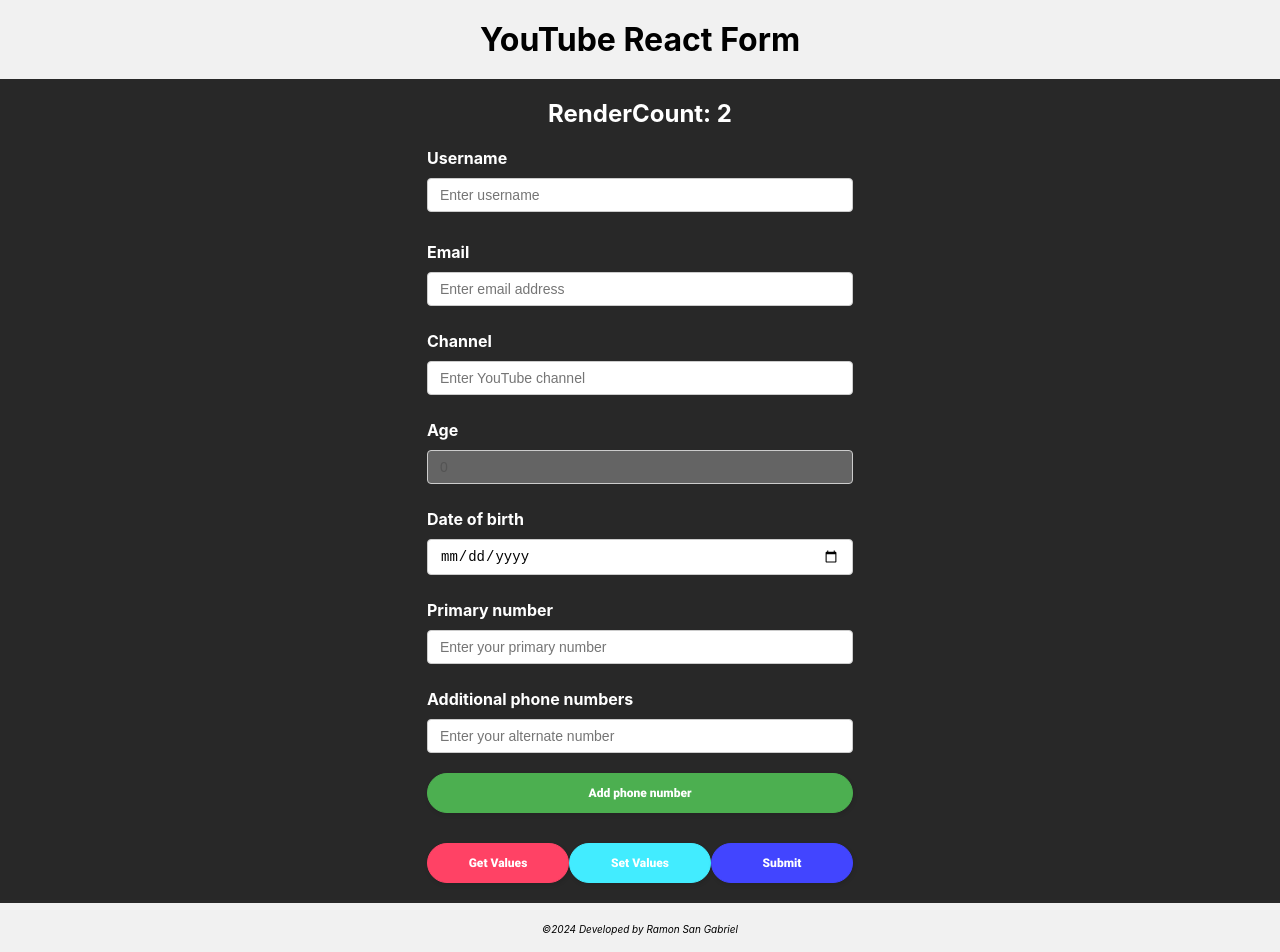
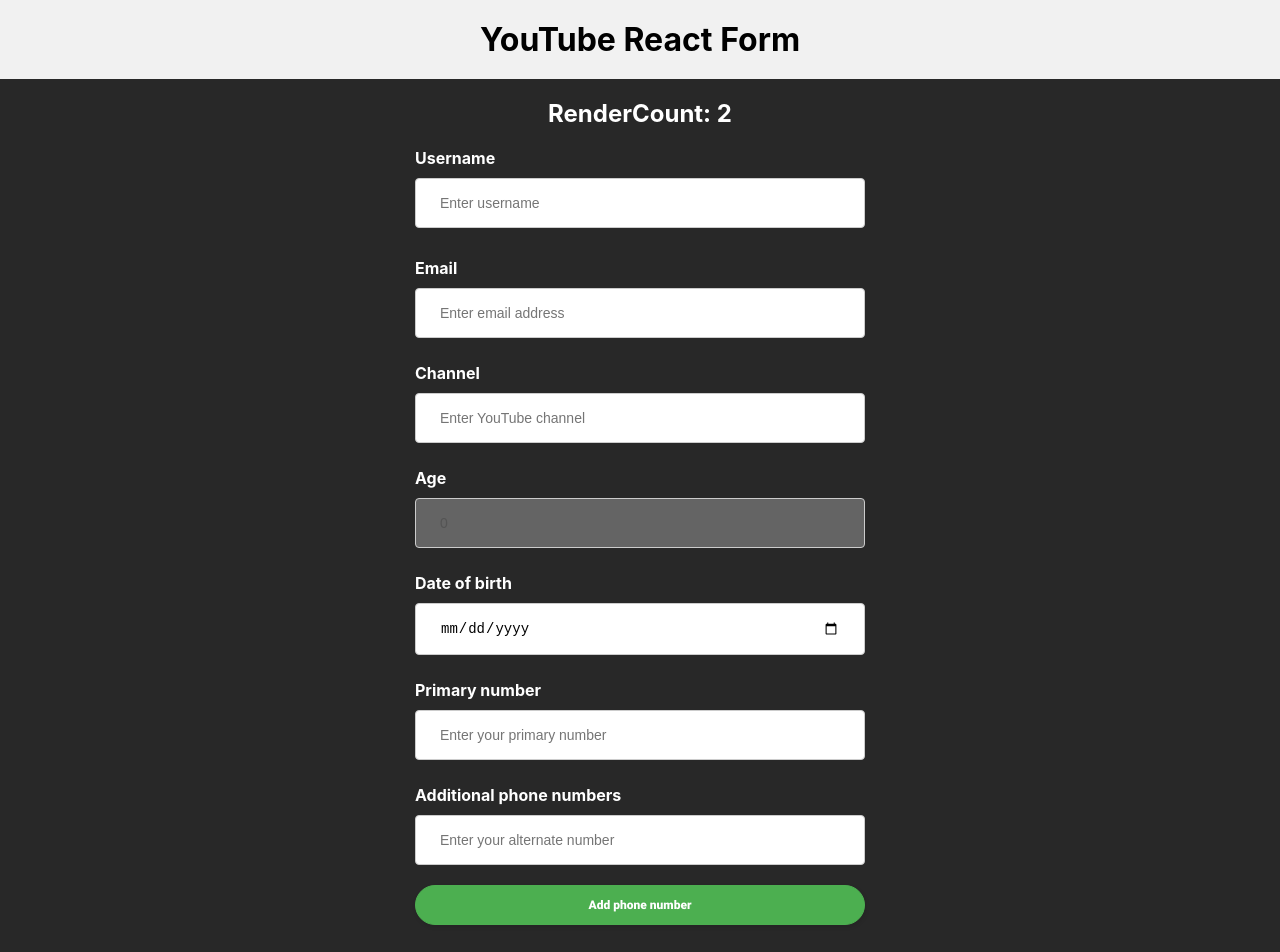
Before and after one commit to RamonSanGabriel/goit-react-hw-02-phonebook3, a React (Create React App) app: page / in a window 1280 px wide. Shown: the top 952 px of the page. Built offline with nearby package versions, Linux system fonts and the light colour scheme.

Commit message:
padding margin

```diff
--- a/src/components/YoutubeForm/YouTubeForm.jsx
+++ b/src/components/YoutubeForm/YouTubeForm.jsx
@@ -1,6 +1,6 @@
 import { useForm, useFieldArray } from 'react-hook-form';
 // import { DevTool } from '@hookform/devtools';
-import { btnContainer } from '../../data/submitBtnStyle';
+import { btnContainer } from '../../data/buttons';
 import css from './YouTubeForm.module.css';
 import SubmitBtn from 'components/Buttons/SubmitBtn/SubmitBtn';
 import GetValueBtn from 'components/Buttons/GetValueBtn/GetValueBtn';
@@ -81,8 +81,7 @@ const YouTubeForm = () => {
   renderCounter++;
 
   return (
-    <div>
-      <div>
+    <>
       <div className={css.container}>
         <h2>RenderCount: {renderCounter / 2}</h2>
         <form onSubmit={handleSubmit(onSubmit, onError)} noValidate>
@@ -267,8 +266,7 @@ const YouTubeForm = () => {
         </form>
         {/* <DevTool control={control} /> */}
       </div>
-      </div>
-    </div>
+    </>
   );
 };
 
--- a/src/components/YoutubeForm/YouTubeForm.module.css
+++ b/src/components/YoutubeForm/YouTubeForm.module.css
@@ -2,13 +2,17 @@ h2 {
   margin-bottom: 20px;
 }
 .container {
-  display: flex;
-  flex-direction: column;
-  justify-content: center;
-  align-items: center;
-  padding: 0 20px;
+  padding: 0 3px;
   color: #fff;
   background-color: #282828;
+
+  @media (width > 767px) {
+    display: flex;
+    flex-direction: column;
+    justify-content: center;
+    align-items: center;
+    padding: 0 20px;
+  }
 }
 .errors {
   color: red;
--- /dev/null
+++ b/src/data/buttons.js
@@ -0,0 +1,4 @@
+export const btnContainer = {
+  display: 'inline-flex',
+  // gridTemplateColumns: '1fr 1fr 1fr',
+};
--- a/src/data/submitBtnStyle.js
+++ /dev/null
@@ -1,4 +0,0 @@
-export const btnContainer = {
-  display: 'grid',
-  gridTemplateColumns: 'repeat(3, 3fr)',
-};
--- a/src/index.css
+++ b/src/index.css
@@ -27,14 +27,14 @@ input[type='date'],
 input[type='phone'] {
   display: block;
   /* width: 100%; */
-  padding: 6px 12px;
+  padding: 14px 24px;
   font-size: 14px;
   line-height: 1.42857143;
   background-image: none;
   border: 1px solid #ccc;
   border-radius: 4px;
   outline: none;
-  /* margin: 10px auto; */
+  /* margin: 0px auto; */
 
   @media (width > 767px) {
     margin: 0;
@@ -59,7 +59,7 @@ button {
   line-height: 0.75rem;
   min-height: 40px;
   outline: 0;
-  padding: 12px 34px;
+  padding: 12px 24px;
   text-align: center;
   text-rendering: geometricprecision;
   text-transform: none;
@@ -68,7 +68,7 @@ button {
   touch-action: manipulation;
   vertical-align: middle;
   margin: 10px 0 20px;
-  width: 100%;
+  /* width: 100%; */
 
   &:hover,
   &:active {
@@ -77,6 +77,7 @@ button {
     color: #ff4742;
   }
 }
+
 button:active {
   opacity: 0.5;
 }
```
Lines whose indentation alone changed are shown as unchanged.
